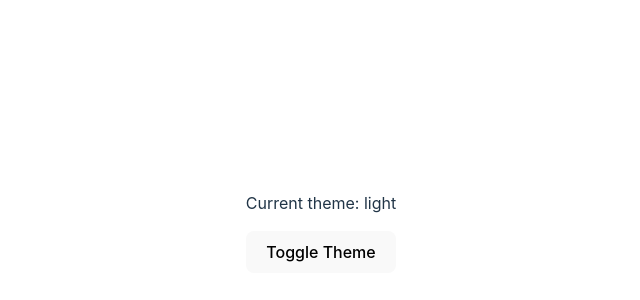
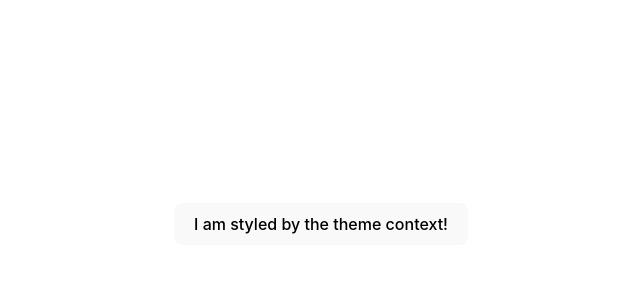
Before and after one commit to PetarCetkovic/LjetnjaSkolaReact2023, a React (Vite) app in the folder my-react-app/: page / in a window 1280 px wide. Shown: the part 176-476 px from the top of the page, without its empty margins (319-959 px from the left). Built offline with nearby package versions, Linux system fonts and the light colour scheme.

Commit message:
Day 2 - initialized context

```diff
--- a/my-react-app/src/App.jsx
+++ b/my-react-app/src/App.jsx
@@ -6,6 +6,10 @@ import { Counter } from './components/reducerDemo'
 import { RefDemo } from './components/refDemo'
 import { ForwRefDemo } from './components/forwardRefDemo'
 import { ThemeSwitcher } from './components/ThemeSwitcher'
+import { ThemeContext } from './contexts/ThemeContext'
+import { Toolbar } from './components/Toolbar'
+
+const {Provider} = ThemeContext
 
 function App() {
   const [count, setCount] = useState(0)
@@ -17,7 +21,13 @@ function App() {
     setInput(event.target.value)
   }
 
-  return <ThemeSwitcher />
+  return <><Provider value='dark' >
+
+  </Provider>
+  <Toolbar />
+
+  </>
+  //<ThemeSwitcher />
   //<ForwRefDemo />
   // <RefDemo />
   // <Counter />
--- /dev/null
+++ b/my-react-app/src/components/ThemedButton.jsx
@@ -0,0 +1,20 @@
+/* import { ThemeContext } from "../contexts/ThemeContext";
+
+const {Consumer} = ThemeContext
+
+export const ThemedButton = () => {
+  return (
+    <Consumer>
+      {theme => <button className={theme}>I am styled by the theme context!</button>}
+    </Consumer>
+  );
+}
+ */
+import { useContext } from 'react';
+import { ThemeContext } from '../contexts/ThemeContext';
+
+export const ThemedButton = ()=> {
+  const theme = useContext(ThemeContext);
+
+  return <button theme={theme}>I am styled by the theme context!</button>;
+}
--- /dev/null
+++ b/my-react-app/src/components/Toolbar.jsx
@@ -0,0 +1,10 @@
+import { ThemeSwitcher } from "./ThemeSwitcher";
+import { ThemedButton } from "./ThemedButton";
+
+export const  Toolbar=()=> {
+    return (
+      <div>
+        <ThemedButton />
+      </div>
+    );
+  }
--- /dev/null
+++ b/my-react-app/src/contexts/ThemeContext.jsx
@@ -0,0 +1,3 @@
+import { createContext } from 'react';
+
+export const ThemeContext = createContext('light');
```
